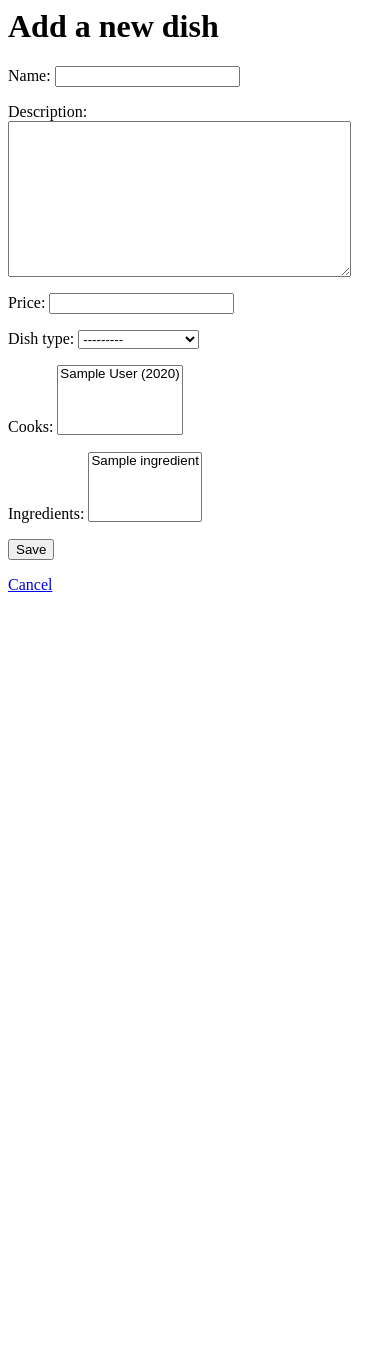
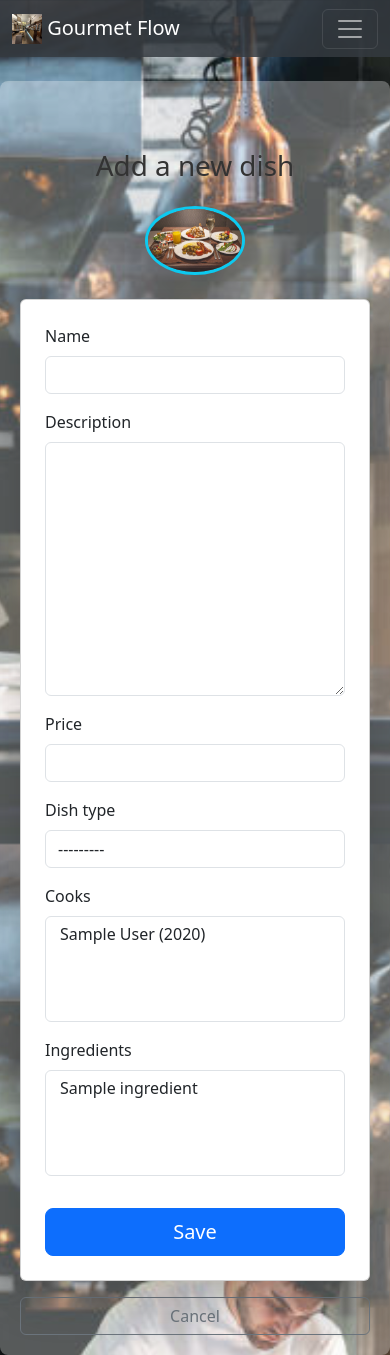
Before and after one commit to Vlad8105/gourmet_flow, a Django app: page /dishes/create/ in a window 390 px wide. Before the commit the page ends 592 px from the top, so only its background shows below. Run offline with Django 5.2, Linux system fonts and the light colour scheme; tables that the repository leaves empty hold one stand-in row (values such as "Sample post"); some libraries are stand-ins or nearby versions.

Commit message:
feat: Apply global background image and update dish list style

```diff
--- a/gourmet_flow/settings/base.py
+++ b/gourmet_flow/settings/base.py
@@ -33,6 +33,7 @@ INSTALLED_APPS = [
     "django.contrib.messages",
     "django.contrib.staticfiles",
     "catalog",
+    "widget_tweaks",
 ]
 
 MIDDLEWARE = [
--- a/static/css/styles.css
+++ b/static/css/styles.css
@@ -15,7 +15,7 @@
 }
 
 body {
-    background-image: url('../restaurant.png');
+    background-image: url("../istockphoto.jpg");
 
     background-size: cover;
     background-position: center center;
@@ -26,7 +26,7 @@ body {
 }
 
 .container {
-    background-color: rgba(255, 255, 255, 0.9);
+    background-color: rgba(255, 255, 255, 0.3);
     padding: 20px;
     border-radius: 8px;
 }
@@ -34,19 +34,3 @@ body {
 .navbar {
     background-color: rgba(52, 58, 64, 0.85) !important;
 }
-
-.cook-form-container {
-    background-image: url('../restaurant.png');
-    background-size: 50px;
-    background-repeat: no-repeat;
-    background-position: top right;
-    padding-top: 60px;
-    position: relative;
-}
-
-.cook-form-container .card {
-    background-image: url('../restaurant.png');
-    background-size: 40px;
-    background-repeat: no-repeat;
-    background-position: 95% 20px;
-}
--- a/templates/catalog/dishes/dish_form.html
+++ b/templates/catalog/dishes/dish_form.html
@@ -1,9 +1,50 @@
-<h1>{% if form.instance.pk %}Edit dish{% else %}Add a new dish{% endif %}</h1>
+{% extends "base.html" %}
+{% load static %}
+{% load widget_tweaks %}
 
-<form method="post">
-    {% csrf_token %}
-    {{ form.as_p }}
-    <button type="submit">Save</button>
-</form>
+{% block title %}
+    {% if form.instance.pk %}Edit dish{% else %}Add a new dish{% endif %}
+{% endblock %}
 
-<a href="{% url 'catalog:dishes-list' %}">Cancel</a>
+{% block content %}
+<div class="row justify-content-center mt-5">
+    <div class="col-md-8 col-lg-6">
+
+        <h1 class="mb-4 text-center">
+            {% if form.instance.pk %}Edit dish{% else %}Add a new dish{% endif %}
+        </h1>
+
+        <div class="text-center mb-4">
+            <img src="{% static 'kartinkin.jpg' %}"
+                 alt="Dish Icon"
+                 class="img-fluid rounded-circle border border-3 border-info"
+                 style="max-width: 100px; height: auto;">
+        </div>
+
+        <form method="post" class="card p-4 shadow-lg">
+            {% csrf_token %}
+
+            {% for field in form %}
+                <div class="mb-3">
+                    <label for="{{ field.id_for_label }}" class="form-label">
+                        {{ field.label }}
+                    </label>
+
+                    {{ field|add_class:"form-control" }}
+
+                    {% for error in field.errors %}
+                        <div class="alert alert-danger mt-1 p-2" role="alert">
+                            {{ error }}
+                        </div>
+                    {% endfor %}
+                </div>
+            {% endfor %}
+
+            <button type="submit" class="btn btn-primary btn-lg mt-3 w-100">Save</button>
+        </form>
+
+        <a href="{% url 'catalog:dishes-list' %}" class="btn btn-outline-secondary mt-3 w-100">Cancel</a>
+
+    </div>
+</div>
+{% endblock %}
```
Also changed, not shown: templates/catalog/cook/cook_form.html (+34 -7 lines), templates/catalog/dish_type/dish_type_form.html (+39 -7 lines), static/istockphoto.jpg (added), static/kartinkin.jpg (added).
